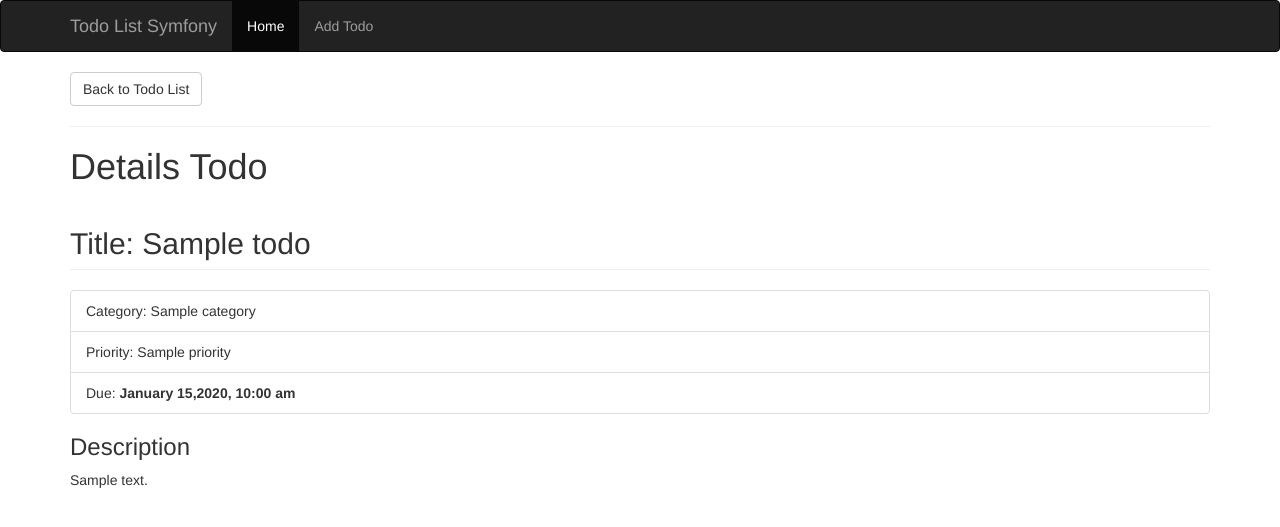
After one commit to vinhhn3/gcd0904_demo_controller, a Symfony app: template templates/todo/details.html.twig in a window 1280 px wide. The commit adds this page. Shown: the top 527 px of the page. Run offline with Twig, Linux system fonts and the light colour scheme; the template is opened without the code that fills it: most values are stand-ins (such as "Sample title", 1, 10 or a date in 2020); some libraries are stand-ins or nearby versions.

Commit message:
detailsAction

```diff
--- /dev/null
+++ b/templates/todo/details.html.twig
@@ -0,0 +1,15 @@
+{% extends 'base.html.twig' %}
+
+{% block body %}
+    <a href="{{ path('todo_list') }}" class="btn btn-default">Back to Todo List</a>
+    <hr/>
+    <h1>Details Todo</h1>
+    <h2 class="page-header">Title: {{ todo.name }}</h2>
+    <ul class="list-group">
+        <li class="list-group-item">Category: {{ todo.category }}</li>
+        <li class="list-group-item">Priority: {{ todo.priority }}</li>
+        <li class="list-group-item">Due: <strong>{{ todo.dueDate|date('F j,Y, g:i a') }}</strong></li>
+    </ul>
+    <h3>Description</h3>
+    <p>{{ todo.description }}</p>
+{% endblock %}
--- a/templates/todo/index.html.twig
+++ b/templates/todo/index.html.twig
@@ -18,10 +18,10 @@
                     <td>{{ todo.name }}</td>
                     <td>{{ todo.dueDate|date('F j,Y, g:i a') }}</td>
                     <td>
-                        {# <a href="{{ path('todo_details', {'id': todo.id}) }} " class='btn btn-success'>View</a> #}
+                        <a href="{{ path('todo_details', {'id': todo.id}) }} " class='btn btn-success'>View</a>
                         {# <a href="{{ path('todo_edit', {'id': todo.id}) }}" class='btn btn-default'>Edit</a> #}
                         {# <a href="{{ path('todo_delete', {'id': todo.id}) }}" class='btn btn-danger'>Delete</a> #}
-                        <a href="#" class='btn btn-success'>View</a>
+                        {# <a href="#" class='btn btn-success'>View</a> #}
                         <a href="#" class='btn btn-default'>Edit</a>
                         <a href="#" class='btn btn-danger'>Delete</a>
                     </td>
```
Also changed, not shown: src/Controller/TodoController.php (+14 -0 lines).
